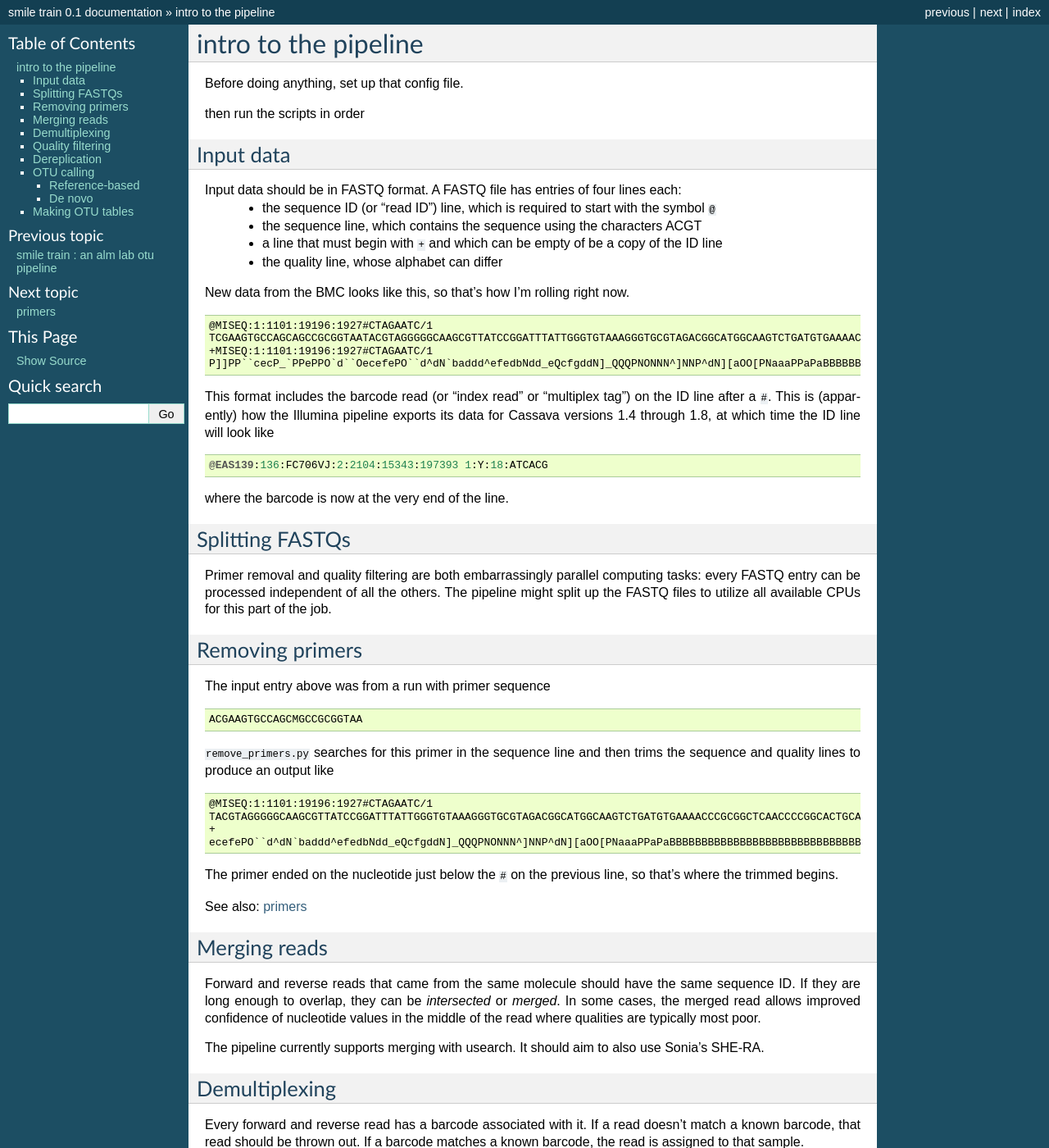
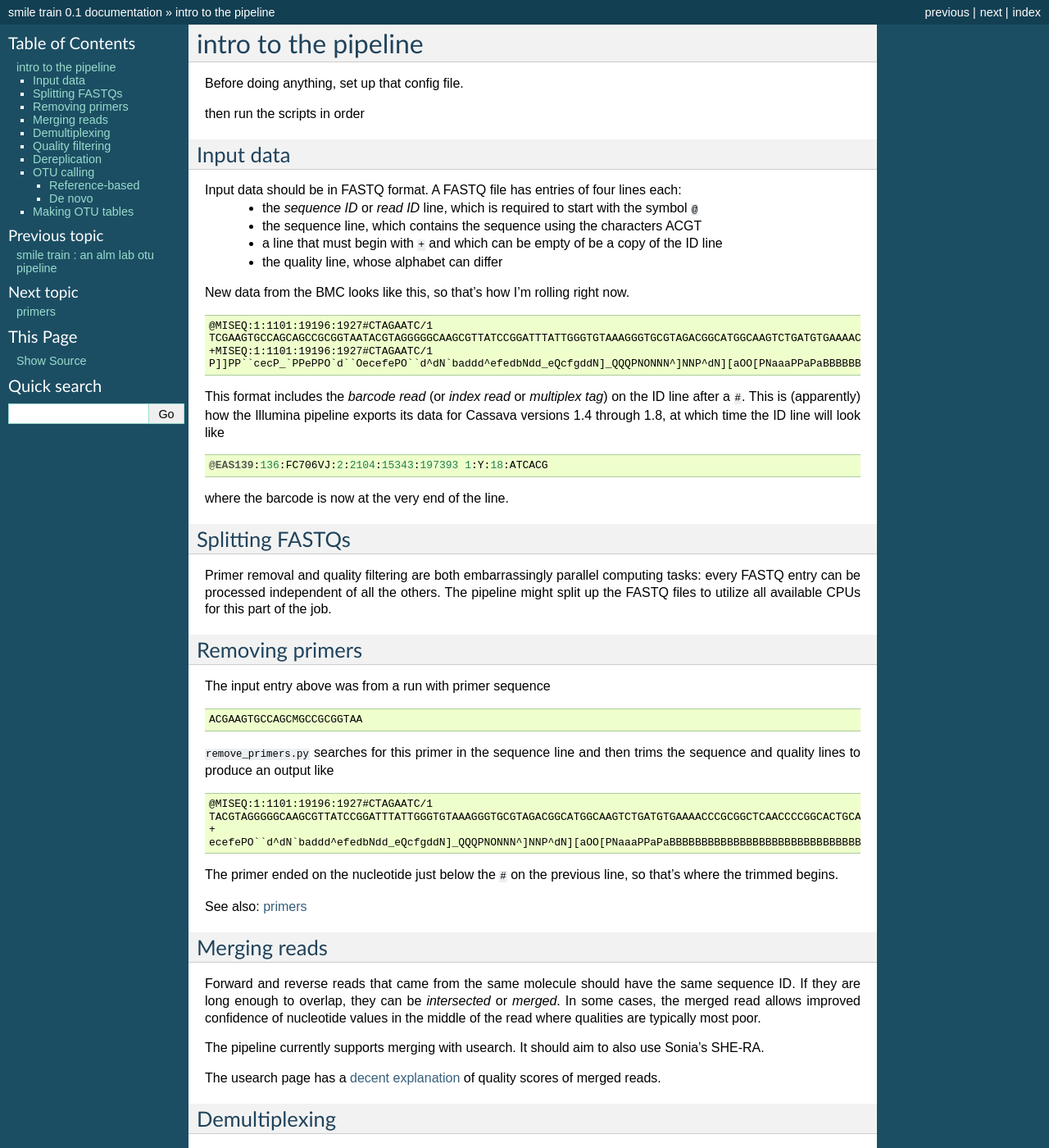
Before and after one commit to almlab/SmileTrain, a Sphinx documentation site: the page built from doc/intro.rst, in a window 1280 px wide and 1400 px high. Shown: the whole window at 82% size. Built offline with Sphinx 7.4.7, drawn with Linux system fonts in a browser that asks for light colours; formulas are drawn with MathJax 3.

Commit message:
doc: lots of additions

```diff
--- a/doc/index.rst
+++ b/doc/index.rst
@@ -15,6 +15,7 @@
    primers
    util
    ssub
+   standards
 
 
 
--- a/doc/intro.rst
+++ b/doc/intro.rst
@@ -9,7 +9,7 @@
 ----------
 
 Input data should be in FASTQ format. A FASTQ file has entries of four lines each:
-	* the sequence ID (or "read ID") line, which is required to start with the symbol ``@``
+	* the *sequence ID* or *read ID* line, which is required to start with the symbol ``@``
 	* the sequence line, which contains the sequence using the characters ACGT
 	* a line that must begin with ``+`` and which can be empty of be a copy of the ID line
 	* the quality line, whose alphabet can differ
@@ -23,7 +23,7 @@
 	+MISEQ:1:1101:19196:1927#CTAGAATC/1
 	P]]PP``cecP_`PPePPO`d``OecefePO``d^dN`baddd^efedbNdd_eQcfgddN]_QQQPNONNN^]NNP^dN][aOO[PNaaaPPaPaBBBBBBBBBBBBBBBBBBBBBBBBBBBBBBBBBBBBBBBBBBBBBBBBBBBBBBBBBBBBBBBBBBBBBBBBBBBBBBBBBBBBBBBBBBBBBBBBBBBBBBBBBBBBBBBBBBBBBBBBBBBBBBBBBBBBBBBBBBBBBBBBBBBBBBBBBB
 
-This format includes the barcode read (or "index read" or "multiplex tag") on the ID line after a ``#``. This is (apparently) how the Illumina pipeline exports its data for Cassava versions 1.4 through 1.8, at which time the ID line will look like
+This format includes the *barcode read* (or *index read* or *multiplex tag*) on the ID line after a ``#``. This is (apparently) how the Illumina pipeline exports its data for Cassava versions 1.4 through 1.8, at which time the ID line will look like
 
 ::
 
@@ -65,6 +65,8 @@
 Forward and reverse reads that came from the same molecule should have the same sequence ID. If they are long enough to overlap, they can be *intersected* or *merged*. In some cases, the merged read allows improved confidence of nucleotide values in the middle of the read where qualities are typically most poor.
 
 The pipeline currently supports merging with usearch. It should aim to also use Sonia's SHE-RA.
+
+The usearch page has a `decent explanation <http://www.drive5.com/usearch/manual/merge_pair.html>`_ of quality scores of merged reads.
 
 Demultiplexing
 --------------
```
Also changed, not shown: README.md (+0 -6 lines), doc/standards.rst (added, +32 -0 lines).
